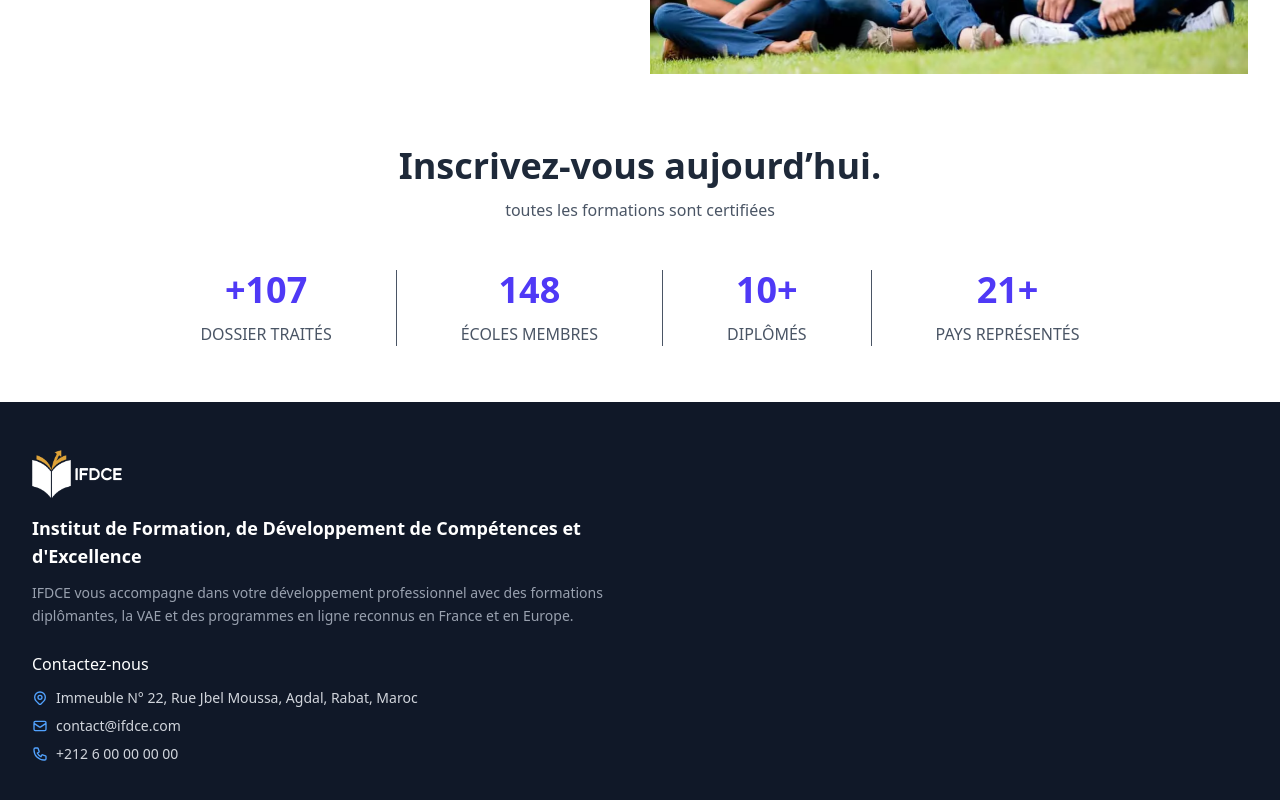
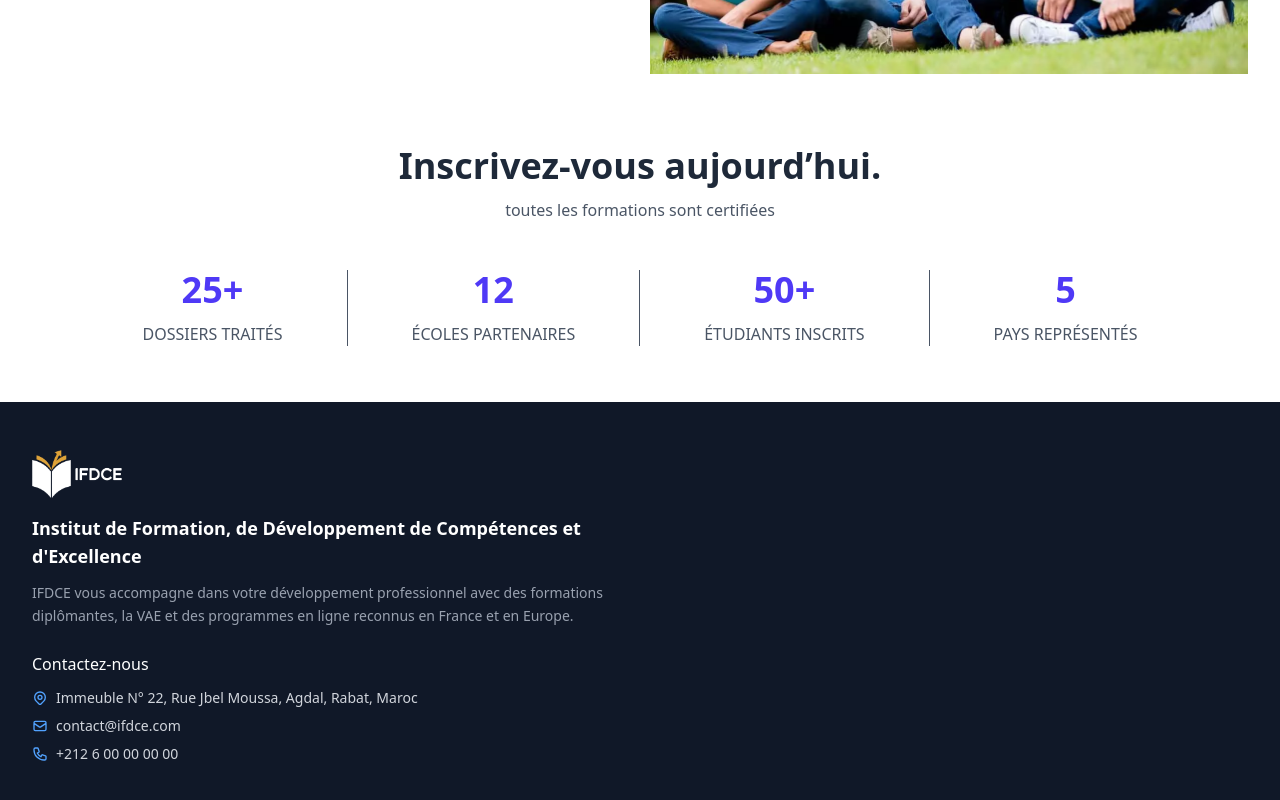
Before and after one commit to red-jen/IFDCE, a React (Vite) app: page / in a window 1280 px wide. Shown: the part 1728-2528 px from the top of the page. Built offline with nearby package versions, Linux system fonts and the light colour scheme.

Commit message:
realistic stats

```diff
--- a/src/component/stats.jsx
+++ b/src/component/stats.jsx
@@ -2,19 +2,19 @@ export default function Stats() {
 
     const stats = [
        {
-            data: "+107 ",
-            title: "DOSSIER TRAITÉS"
+          data: "25+",
+          title: "DOSSIERS TRAITÉS"
        },
        {
-            data: "148",
-            title: "ÉCOLES MEMBRES"
+          data: "12",
+          title: "ÉCOLES PARTENAIRES"
        },
        {
-            data: "10+",
-            title: "DIPLÔMÉS"
+          data: "50+",
+          title: "ÉTUDIANTS INSCRITS"
        },
        {
-            data: "21+",
+          data: "5",
           title: "PAYS REPRÉSENTÉS"
        },
     ]
```
Lines whose indentation alone changed are shown as unchanged.
